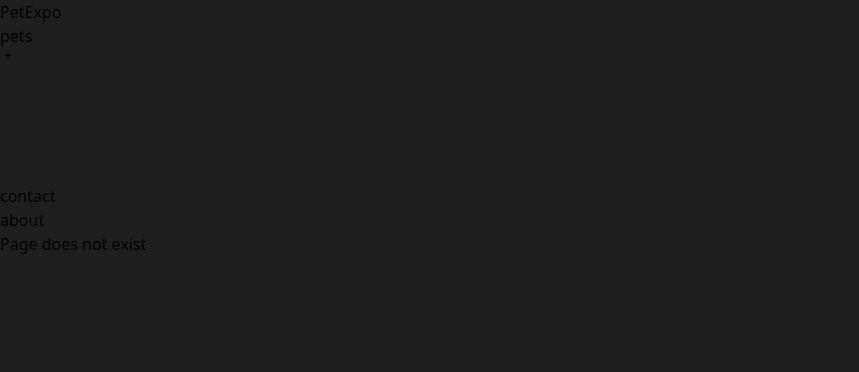
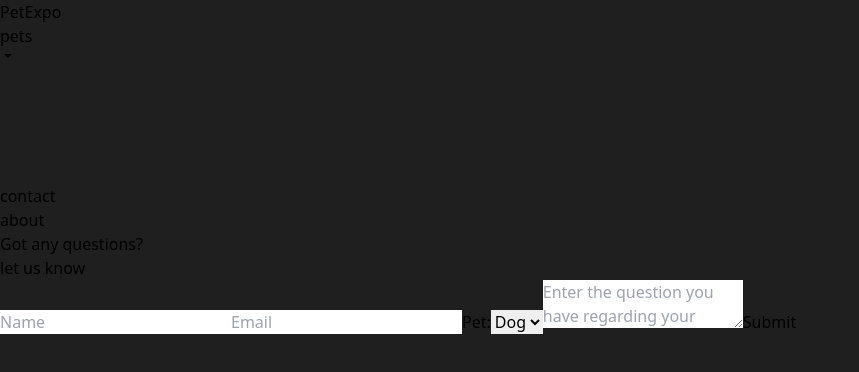
Before and after one commit to v4sj4n/PetExpo, a React (Vite) app: page /contact in a window 1280 px wide. Shown: the top 372 px of the page, without its empty margins (0-859 px from the left). Built offline with nearby package versions, Linux system fonts and the light colour scheme.

Commit message:
Added a contact page

```diff
--- a/src/main.jsx
+++ b/src/main.jsx
@@ -5,6 +5,7 @@ import PetCategory from "./pages/PetCategory";
 import "./index.css";
 import { BrowserRouter, Routes, Route } from "react-router-dom";
 import { Navbar } from "./components/Navbar";
+import Contact from "./pages/Contact";
 import Error from "./pages/Error";
 
 ReactDOM.createRoot(document.getElementById("root")).render(
@@ -13,6 +14,7 @@ ReactDOM.createRoot(document.getElementById("root")).render(
       <Navbar />
       <Routes>
         <Route path="/" index element={<App />} />
+        <Route path="/contact" element={<Contact />} />
         <Route path="/pets/:petCategory" element={<PetCategory />} />
         <Route path="*" element={<Error />} />
       </Routes>
--- /dev/null
+++ b/src/pages/Contact.tsx
@@ -0,0 +1,65 @@
+import React from "react";
+
+function Contact() {
+  return (
+    <main className="flex flex-col items-center mt-10 md:mt-20 md:w-3/4 mx-6 md:mx-auto">
+      <h1 className="flex text-balance items-center gap-2 flex-col md:flex-row md:gap-6 text-4xl text-center  md:text-5xl mb-6 text-zinc-100">
+        Got any questions?
+      </h1>
+      <p className=" text-lg text-center text-zinc-200/75 leading-6 mb-10">
+        let us know
+      </p>
+
+      <form
+        className="grid grid-cols-2 w-2/5 gap-x-2 gap-y-4"
+        onSubmit={(e) => e.preventDefault()}
+      >
+        <label htmlFor="name">
+          <input
+            type="text"
+            id="name"
+            name="name"
+            placeholder="Name"
+            className="w-full p-2 rounded-md"
+            required
+          />
+        </label>
+        <input
+          type="email"
+          id="email"
+          name="email"
+          placeholder="Email"
+          className="w-full p-2  rounded-md"
+          required
+        />
+        <label
+          htmlFor="animalType"
+          className=" col-span-2 flex items-center text-white text-xl gap-2"
+        >
+          Pet:
+          <select
+            name="animaltype"
+            id=""
+            className="rounded-md w-full text-zinc-700 px-2 py-1"
+          >
+            <option value="dog">Dog</option>
+            <option value="cat">Cat</option>
+            <option value="bird">Bird</option>
+          </select>
+        </label>
+        <textarea
+          name="problem"
+          id="problem"
+          className="col-span-2 rounded-md p-2"
+          placeholder="Enter the question you have regarding your animal"
+          required
+        ></textarea>
+        <button className="col-span-2 p-2 bg-rose-300 rounded-md text-slate-800 font-bold">
+          <a href="https://www.youtube.com/watch?v=dQw4w9WgXcQ" target="_blank">Submit</a>
+        </button>
+      </form>
+    </main>
+  );
+}
+
+export default Contact;
```
